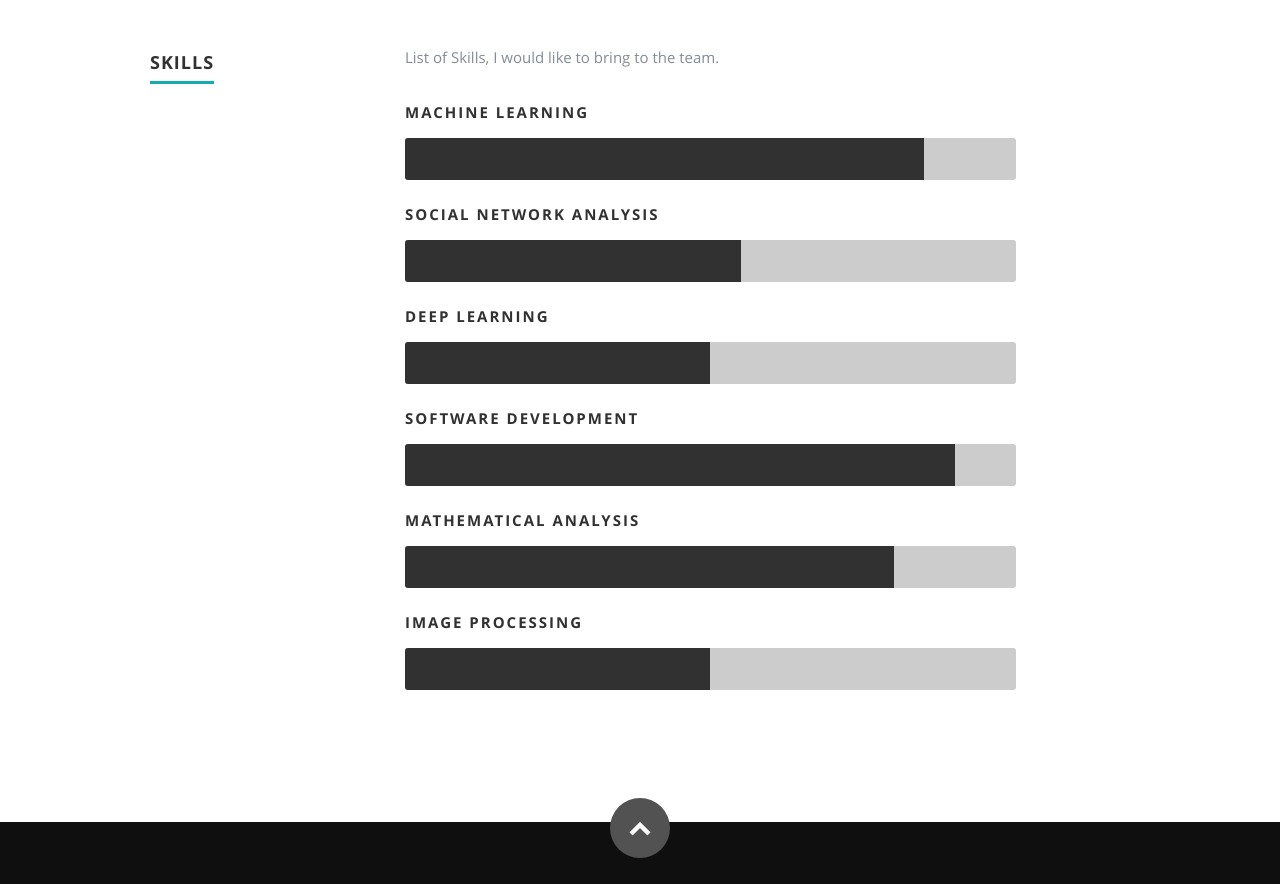
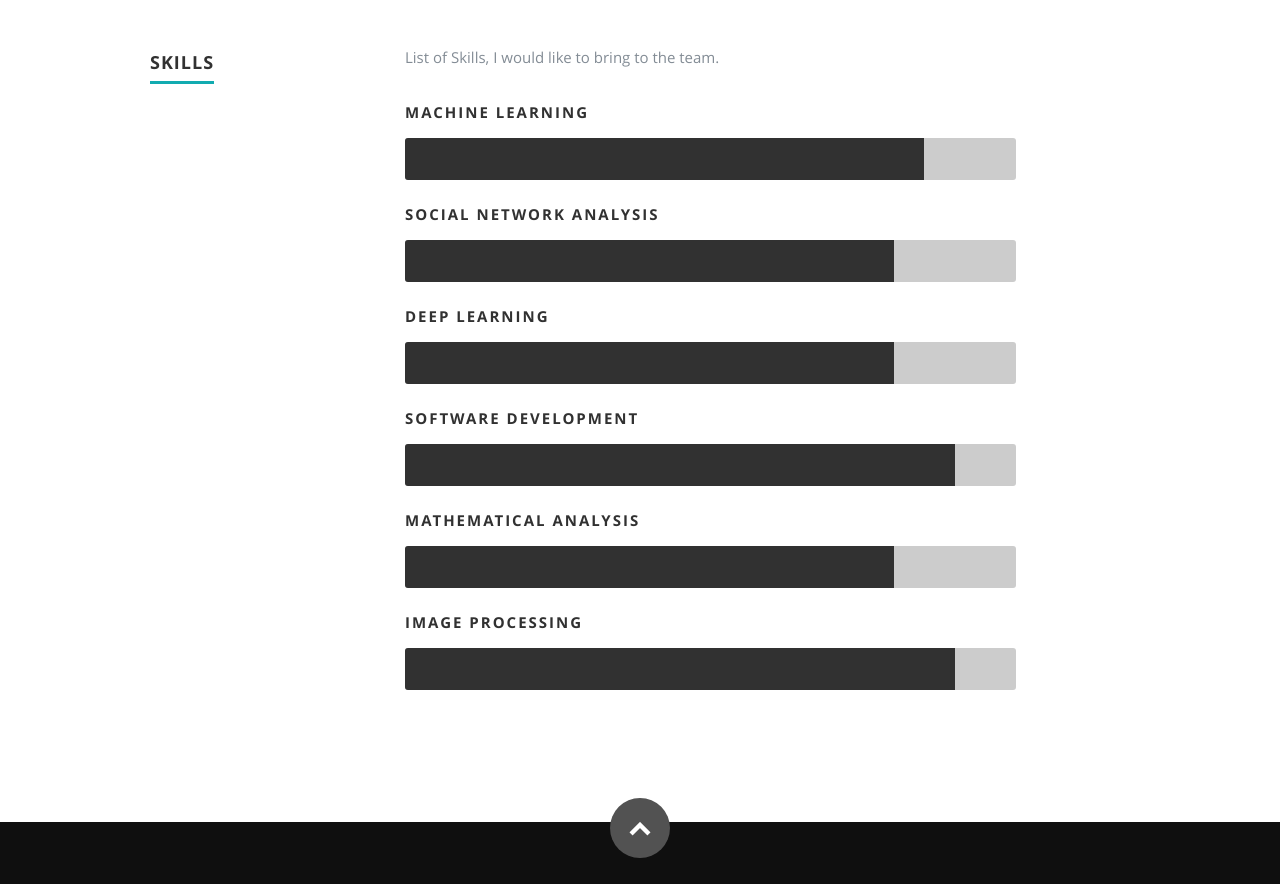
Before and after one commit to madhavanpallan/madhavanpallan.github.io, a PHP site: page / in a window 1280 px wide. Shown: the part 2945-3829 px from the top of the page. Run offline with PHP 8.4, Linux system fonts and the light colour scheme; some libraries are stand-ins or nearby versions.

Commit message:
Values of all the courses changed including the css values

```diff
--- a/css/layout.css
+++ b/css/layout.css
@@ -330,80 +330,80 @@ ul#nav li.current a { color: #F06000; }
   	-moz-animation: machinelearning 2s ease;
   	-webkit-animation: machinelearning 2s ease;
 }
-.illustrator {
-  	width: 55%;
-  	-moz-animation: illustrator 2s ease;
-  	-webkit-animation: illustrator 2s ease;
+.socialnetworkanalysis {
+  	width: 80%;
+  	-moz-animation: socialnetworkanalysis 2s ease;
+  	-webkit-animation: socialnetworkanalysis 2s ease;
 }
-.wordpress {
-  	width: 50%;
-  	-moz-animation: wordpress 2s ease;
-  	-webkit-animation: wordpress 2s ease;
+.deeplearning {
+  	width: 80%;
+  	-moz-animation: deeplearning 2s ease;
+  	-webkit-animation: deeplearning 2s ease;
 }
-.css {
+.softwaredevelopment {
   	width: 90%;
-  	-moz-animation: css 2s ease;
-  	-webkit-animation: css 2s ease;
+  	-moz-animation: softwaredevelopment 2s ease;
+  	-webkit-animation: softwaredevelopment 2s ease;
 }
-.html5 {
+.mathematicalanalysis {
   	width: 80%;
-  	-moz-animation: html5 2s ease;
-  	-webkit-animation: html5 2s ease;
+  	-moz-animation: mathematicalanalysis 2s ease;
+  	-webkit-animation: mathematicalanalysis 2s ease;
 }
-.jquery {
-  	width: 50%;
-  	-moz-animation: jquery 2s ease;
-  	-webkit-animation: jquery 2s ease;
+.imageprocessing {
+  	width: 90%;
+  	-moz-animation: imageprocessing 2s ease;
+  	-webkit-animation: imageprocessing 2s ease;
 }
 
 @-moz-keyframes machinelearning {
   0%   { width: 0px;  }
   100% { width: 85%;  }
 }
-@-moz-keyframes illustrator {
+@-moz-keyframes socialnetworkanalysis {
   0%   { width: 0px;  }
-  100% { width: 55%;  }
+  100% { width: 80%;  }
 }
-@-moz-keyframes wordpress {
+@-moz-keyframes deeplearning {
   0%   { width: 0px;  }
-  100% { width: 50%;  }
+  100% { width: 80%;  }
 }
-@-moz-keyframes css {
+@-moz-keyframes softwaredevelopment {
   0%   { width: 0px;  }
   100% { width: 90%;  }
 }
-@-moz-keyframes html5 {
+@-moz-keyframes mathematicalanalysis {
   0%   { width: 0px;  }
   100% { width: 80%;  }
 }
-@-moz-keyframes jquery {
+@-moz-keyframes imageprocessing {
   0%   { width: 0px;  }
-  100% { width: 50%;  }
+  100% { width: 90%;  }
 }
 
 @-webkit-keyframes machinelearning {
   0%   { width: 0px;  }
   100% { width: 85%;  }
 }
-@-webkit-keyframes illustrator {
+@-webkit-keyframes socialnetworkanalysis {
   0%   { width: 0px;  }
-  100% { width: 55%;  }
+  100% { width: 80%;  }
 }
-@-webkit-keyframes wordpress {
+@-webkit-keyframes deeplearning {
   0%   { width: 0px;  }
-  100% { width: 50%;  }
+  100% { width: 80%;  }
 }
-@-webkit-keyframes css {
+@-webkit-keyframes softwaredevelopment {
   0%   { width: 0px;  }
   100% { width: 90%;  }
 }
-@-webkit-keyframes html5 {
+@-webkit-keyframes mathematicalanalysis {
   0%   { width: 0px;  }
   100% { width: 80%;  }
 }
-@-webkit-keyframes jquery {
+@-webkit-keyframes imageprocessing {
   0%   { width: 0px;  }
-  100% { width: 50%;  }
+  100% { width: 90%;  }
 }
 
 /* ------------------------------------------------------------------ */
--- a/index.html
+++ b/index.html
@@ -293,11 +293,11 @@
 
                <ul class="skills">
                   <li><span class="bar-expand machinelearning"></span><em>Machine Learning</em></li>
-                  <li><span class="bar-expand illustrator"></span><em>Social Network Analysis</em></li>
-                  <li><span class="bar-expand wordpress"></span><em>Deep Learning</em></li>
-                  <li><span class="bar-expand css"></span><em>Software Development</em></li>
-                  <li><span class="bar-expand html5"></span><em>Mathematical Analysis</em></li>
-                  <li><span class="bar-expand jquery"></span><em>Image Processing</em></li>
+                  <li><span class="bar-expand socialnetworkanalysis"></span><em>Social Network Analysis</em></li>
+                  <li><span class="bar-expand deeplearning"></span><em>Deep Learning</em></li>
+                  <li><span class="bar-expand softwaredevelopment"></span><em>Software Development</em></li>
+                  <li><span class="bar-expand mathematicalanalysis"></span><em>Mathematical Analysis</em></li>
+                  <li><span class="bar-expand imageprocessing"></span><em>Image Processing</em></li>
                </ul>
 
             </div><!-- end skill-bars -->
```
